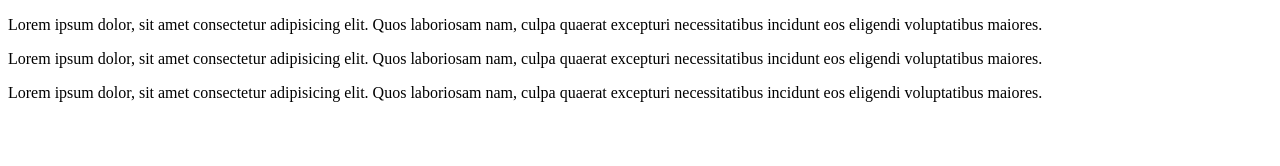
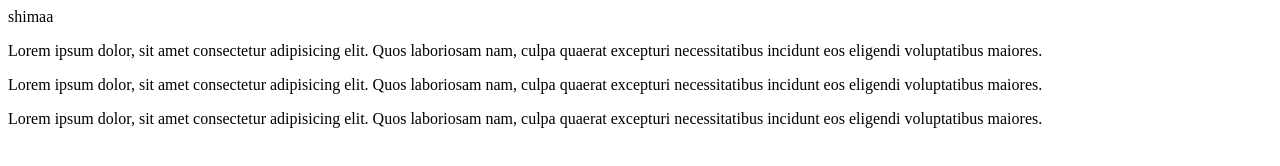
Before and after one commit to ahmedkhallaf01282-commits/learning, a plain HTML site: page shimaa.html in a window 1280 px wide. Drawn offline with Linux system fonts and the light colour scheme.

Commit message:
Add a div element with text 'shimaa'

```diff
--- a/shimaa.html
+++ b/shimaa.html
@@ -6,6 +6,7 @@
     <title>Document</title>
 </head>
 <body>
+    <div> shimaa </div>
     <p>Lorem ipsum dolor, sit amet consectetur adipisicing elit. Quos laboriosam nam, culpa quaerat excepturi necessitatibus incidunt eos eligendi voluptatibus maiores.</p>
     <p>Lorem ipsum dolor, sit amet consectetur adipisicing elit. Quos laboriosam nam, culpa quaerat excepturi necessitatibus incidunt eos eligendi voluptatibus maiores.</p>
     <p>Lorem ipsum dolor, sit amet consectetur adipisicing elit. Quos laboriosam nam, culpa quaerat excepturi necessitatibus incidunt eos eligendi voluptatibus maiores.</p>
```
